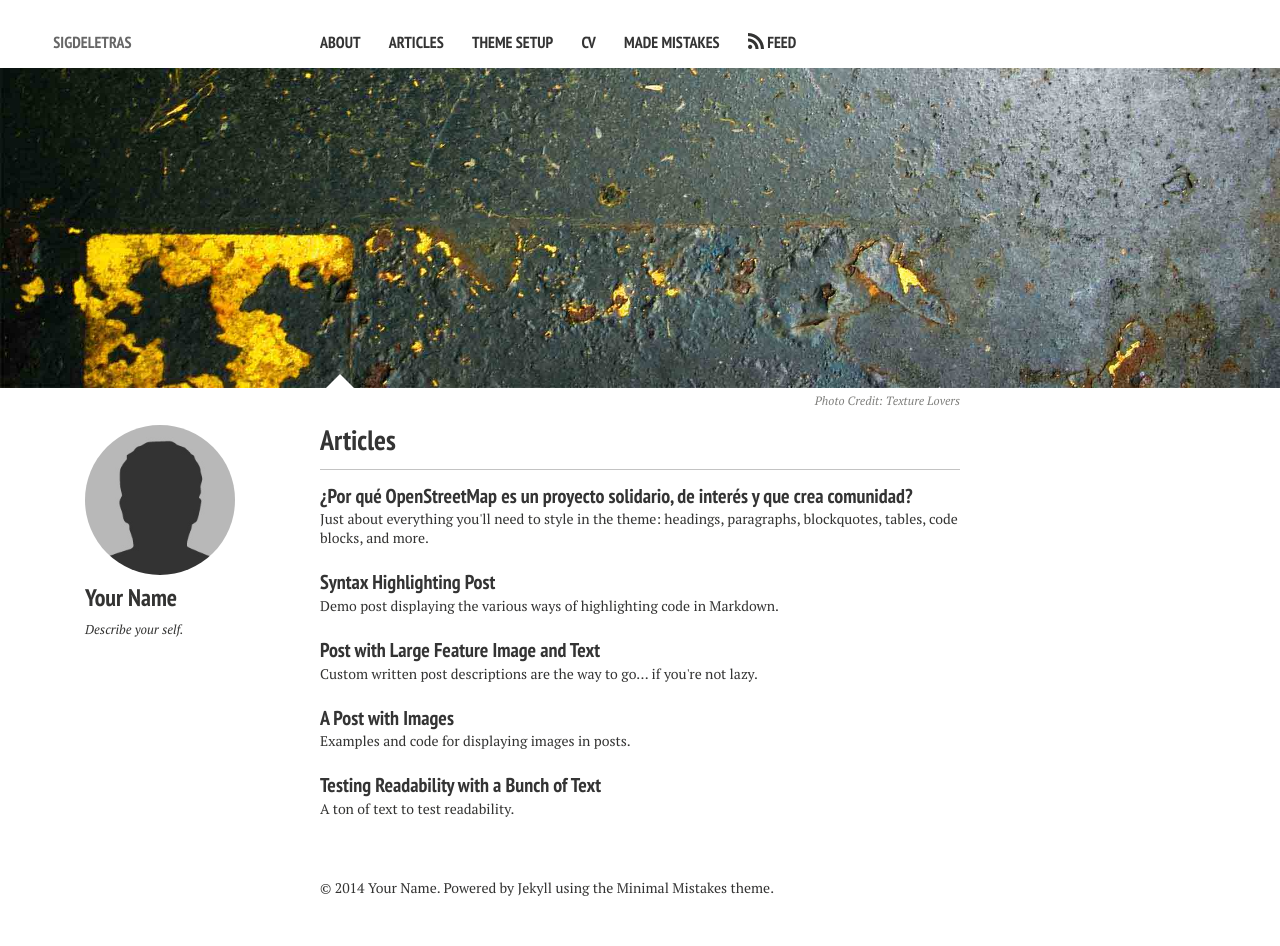
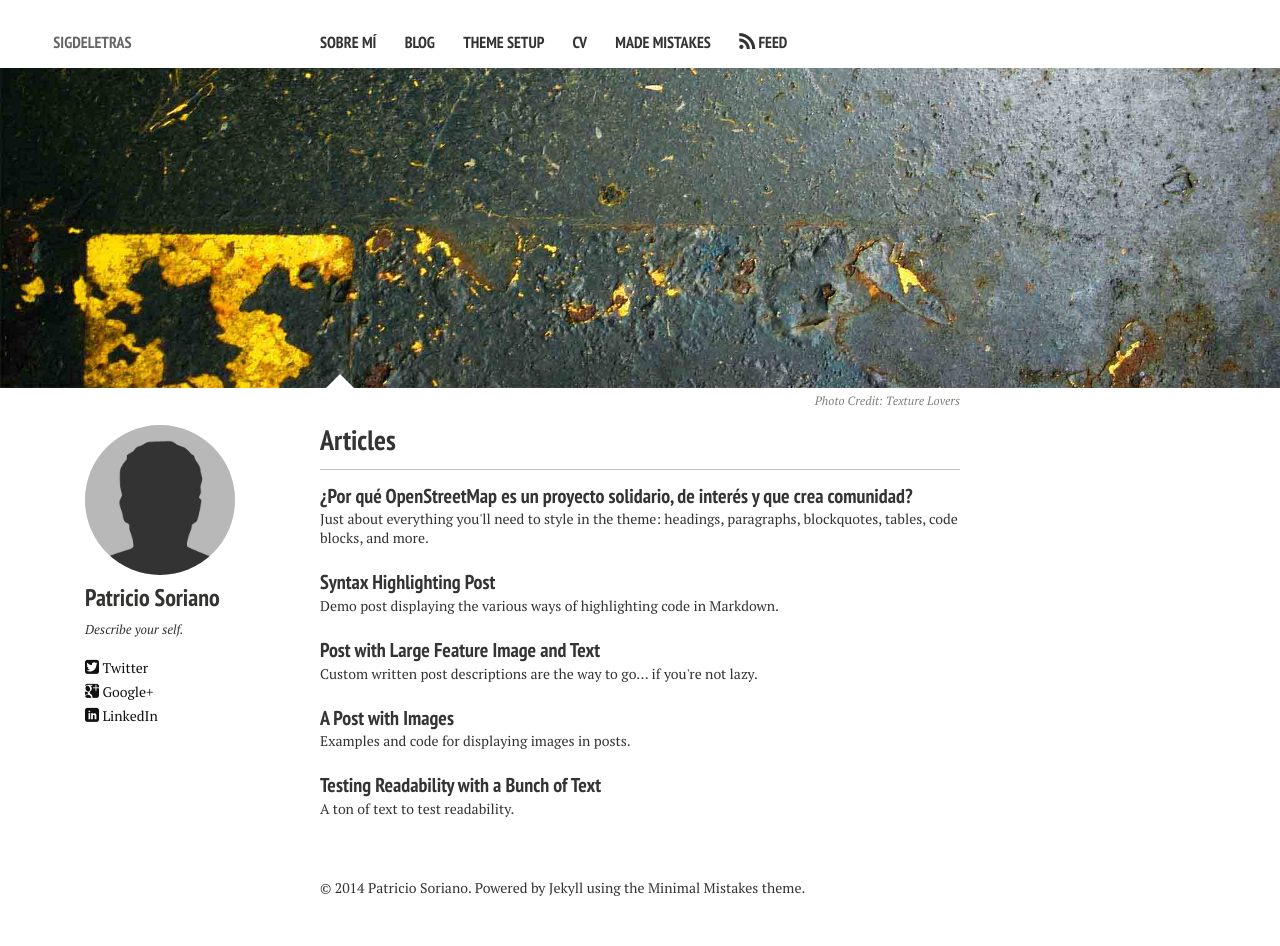
Before and after one commit to focks/minimal-1, a Jekyll site: the page built from index.md, in a window 1280 px wide. Built offline with Jekyll 4.4.1, drawn with Linux system fonts in a browser that asks for light colours; nearby versions of some CDN libraries.

Commit message:
Update _config.yml

```diff
--- a/_config.yml
+++ b/_config.yml
@@ -1,25 +1,22 @@
 title:            SIGdeletras
 tagline:          A short tagline
-description:      Describe your website.
+description:      Tecnologías de Información Geográfica, Patrimonio y algo más.
 # Your site's domain goes here. Leave localhost server or blank when working locally.
 url:
 
 # Owner/author information
 owner:
-  name:           Your Name
+  name:           Patricio Soriano
   avatar:         bio-photo.jpg
   bio:            "Describe your self."
-  email:          your@email.com
+  email:          pasoriano@sigdeletras.com
   # Social networking links are used in author-bio sidebar. Update and remove as you like.
-  twitter:
-  facebook:
+  twitter:        https://twitter.com/SIGdeletras
   github:
-  linkedin:
-  instagram:
-  lastfm:
-  tumblr:
+  linkedin:       http://www.linkedin.com/in/patriciosorianocastro
+
   # For Google Authorship https://plus.google.com/authorship
-  google_plus:
+  google_plus:  https://plus.google.com/+PatricioSorianoCastro
 
 # Analytics and webmaster tools stuff goes here
 google_analytics:
@@ -30,9 +27,9 @@ bing_verify:
 # Links to include in top navigation
 # For external links add external: true
 links:
-  - title: About
+  - title: Sobre mí
     url: /about/
-  - title: Articles
+  - title: Blog
     url: /articles/
   - title: Theme Setup
     url: /theme-setup/
@@ -43,7 +40,7 @@ links:
     external: true
 
 # http://en.wikipedia.org/wiki/List_of_tz_database_time_zones
-timezone:    America/New_York
+timezone:    Europe/Madrid
 future:      true
 pygments:    true
 markdown:    kramdown
```
